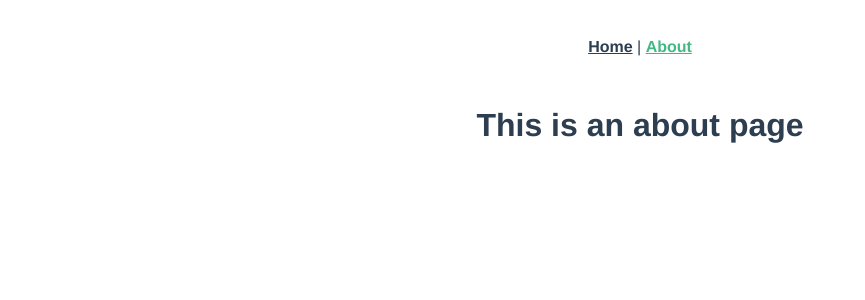
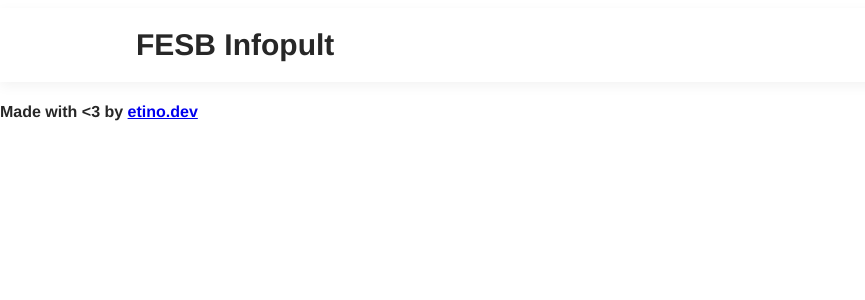
Before and after one commit to vexonius/FESB-Infopult, a Vue app: page /about in a window 1280 px wide. Shown: the top 300 px of the page, without its empty margins (0-865 px from the left). Built offline with nearby package versions, Linux system fonts and the light colour scheme.

Commit message:
initial commit

```diff
--- a/src/App.vue
+++ b/src/App.vue
@@ -1,32 +1,27 @@
 <template>
   <div id="app">
-    <div id="nav">
-      <router-link to="/">Home</router-link> |
-      <router-link to="/about">About</router-link>
+    <div class="container shadow">
+      <div class="nav">
+        <h1 class="title">FESB Infopult</h1>
+      </div>
     </div>
-    <router-view/>
+    <router-view />
   </div>
 </template>
 
 <style lang="scss">
+@import "src/styles/global.scss";
+
+body {
+  margin: 0;
+  padding: 0;
+}
+
 #app {
-  font-family: 'Avenir', Helvetica, Arial, sans-serif;
+  font-family: "Avenir", Helvetica, Arial, sans-serif;
   -webkit-font-smoothing: antialiased;
   -moz-osx-font-smoothing: grayscale;
-  text-align: center;
-  color: #2c3e50;
-}
-
-#nav {
-  padding: 30px;
-
-  a {
-    font-weight: bold;
-    color: #2c3e50;
-
-    &.router-link-exact-active {
-      color: #42b983;
-    }
-  }
+  text-align: left;
+  color: #272727;
 }
 </style>
--- a/src/components/HelloWorld.vue
+++ /dev/null
@@ -1,60 +0,0 @@
-<template>
-  <div class="hello">
-    <h1>{{ msg }}</h1>
-    <p>
-      For a guide and recipes on how to configure / customize this project,<br>
-      check out the
-      <a href="https://cli.vuejs.org" target="_blank" rel="noopener">vue-cli documentation</a>.
-    </p>
-    <h3>Installed CLI Plugins</h3>
-    <ul>
-      <li><a href="https://github.com/vuejs/vue-cli/tree/dev/packages/%40vue/cli-plugin-babel" target="_blank" rel="noopener">babel</a></li>
-      <li><a href="https://github.com/vuejs/vue-cli/tree/dev/packages/%40vue/cli-plugin-router" target="_blank" rel="noopener">router</a></li>
-      <li><a href="https://github.com/vuejs/vue-cli/tree/dev/packages/%40vue/cli-plugin-vuex" target="_blank" rel="noopener">vuex</a></li>
-      <li><a href="https://github.com/vuejs/vue-cli/tree/dev/packages/%40vue/cli-plugin-eslint" target="_blank" rel="noopener">eslint</a></li>
-    </ul>
-    <h3>Essential Links</h3>
-    <ul>
-      <li><a href="https://vuejs.org" target="_blank" rel="noopener">Core Docs</a></li>
-      <li><a href="https://forum.vuejs.org" target="_blank" rel="noopener">Forum</a></li>
-      <li><a href="https://chat.vuejs.org" target="_blank" rel="noopener">Community Chat</a></li>
-      <li><a href="https://twitter.com/vuejs" target="_blank" rel="noopener">Twitter</a></li>
-      <li><a href="https://news.vuejs.org" target="_blank" rel="noopener">News</a></li>
-    </ul>
-    <h3>Ecosystem</h3>
-    <ul>
-      <li><a href="https://router.vuejs.org" target="_blank" rel="noopener">vue-router</a></li>
-      <li><a href="https://vuex.vuejs.org" target="_blank" rel="noopener">vuex</a></li>
-      <li><a href="https://github.com/vuejs/vue-devtools#vue-devtools" target="_blank" rel="noopener">vue-devtools</a></li>
-      <li><a href="https://vue-loader.vuejs.org" target="_blank" rel="noopener">vue-loader</a></li>
-      <li><a href="https://github.com/vuejs/awesome-vue" target="_blank" rel="noopener">awesome-vue</a></li>
-    </ul>
-  </div>
-</template>
-
-<script>
-export default {
-  name: 'HelloWorld',
-  props: {
-    msg: String,
-  },
-};
-</script>
-
-<!-- Add "scoped" attribute to limit CSS to this component only -->
-<style scoped lang="scss">
-h3 {
-  margin: 40px 0 0;
-}
-ul {
-  list-style-type: none;
-  padding: 0;
-}
-li {
-  display: inline-block;
-  margin: 0 10px;
-}
-a {
-  color: #42b983;
-}
-</style>
--- /dev/null
+++ b/src/styles/global.scss
@@ -0,0 +1,77 @@
+.title {
+  font-weight: 700;
+  font-size: 30px;
+  padding: 0 12px;
+}
+
+.subtitle {
+  font-weight: 400;
+  font-size: 26px;
+  padding: 0 12px;
+}
+
+.text {
+  font-weight: 400;
+  font-size: 21px;
+  line-height: 24px;
+}
+
+p{
+    margin: 8px 16px;
+}
+
+.light {
+    color: #505050;
+}
+
+.container {
+  flex-grow: 1;
+  margin: 0 auto;
+  position: relative;
+  width: auto;
+}
+
+.section {
+  max-width: 1032px;
+  display: flex;
+  flex-direction: column;
+  margin: 30px auto;
+}
+
+.nav {
+  display: flex;
+  flex-direction: row;
+  max-width: 1032px;
+  margin: 8px auto;
+}
+
+.shadow {
+  box-shadow: 0 4px 12px 0 rgba(0, 0, 0, 0.05);
+}
+
+.image {
+  display: block;
+  position: relative;
+}
+
+.image img {
+  display: block;
+  height: auto;
+  width: 100%;
+  max-width: 800px;
+}
+
+input {
+    position: relative;
+    display: block;
+    padding: 16px;
+    margin: 0 16px;
+    background: white;
+    border: 2px solid #dfdfdf;
+    border-radius: 20px;
+}
+
+
+input:focus {
+    outline: none;
+}
--- a/src/views/About.vue
+++ b/src/views/About.vue
@@ -1,5 +1,5 @@
 <template>
   <div class="about">
-    <h1>This is an about page</h1>
+    <h4>Made with &lt;3  by <a href="https://etino.dev" target="_blank" >etino.dev</a></h4>
   </div>
 </template>
--- a/src/views/Home.vue
+++ b/src/views/Home.vue
@@ -1,18 +1,31 @@
 <template>
-  <div class="home">
-    <img alt="Vue logo" src="../assets/logo.png">
-    <HelloWorld msg="Welcome to Your Vue.js App"/>
+  <div class="section">
+    <h2 class="subtitle">Unesite ime tražene osobe</h2>
+    <input class="text light" placeholder="Pretraži..." />
+    <p class="text" v-for="item in items" :key="item.id">{{item.name}}</p>
   </div>
 </template>
 
 <script>
-// @ is an alias to /src
-import HelloWorld from '@/components/HelloWorld.vue';
-
 export default {
   name: 'home',
-  components: {
-    HelloWorld,
+  data() {
+    return {
+      items: [
+        {
+          name: 'Julije Ožegović',
+          Soba: 'B502',
+        },
+        {
+          name: 'Ivica Puljak',
+          Soba: 'B601',
+        },
+        {
+          name: 'Slavko Vujević',
+          Soba: 'B704',
+        },
+      ],
+    };
   },
 };
 </script>
```
Also changed, not shown: src/views/Guide.vue (added, +14 -0 lines), src/assets/kat.png (added).
